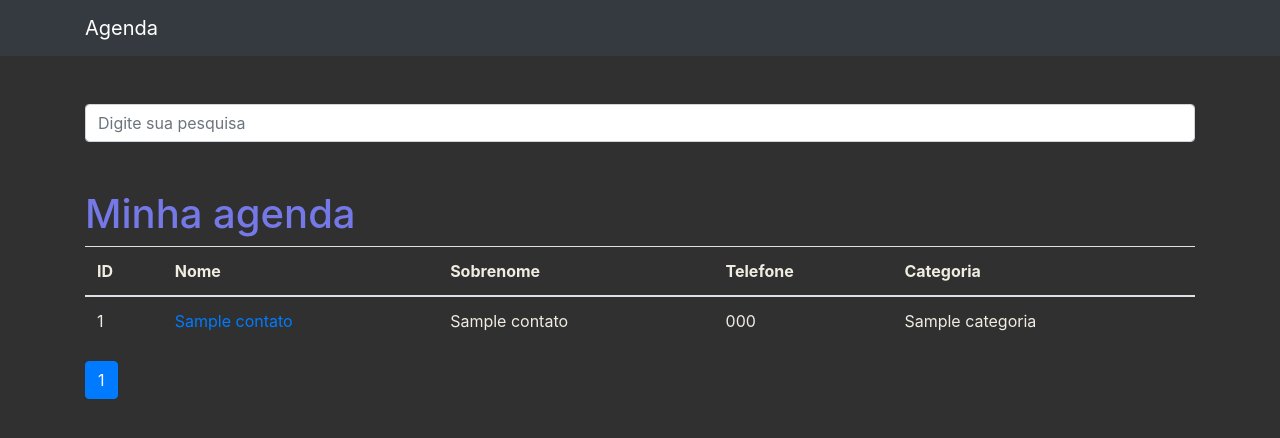
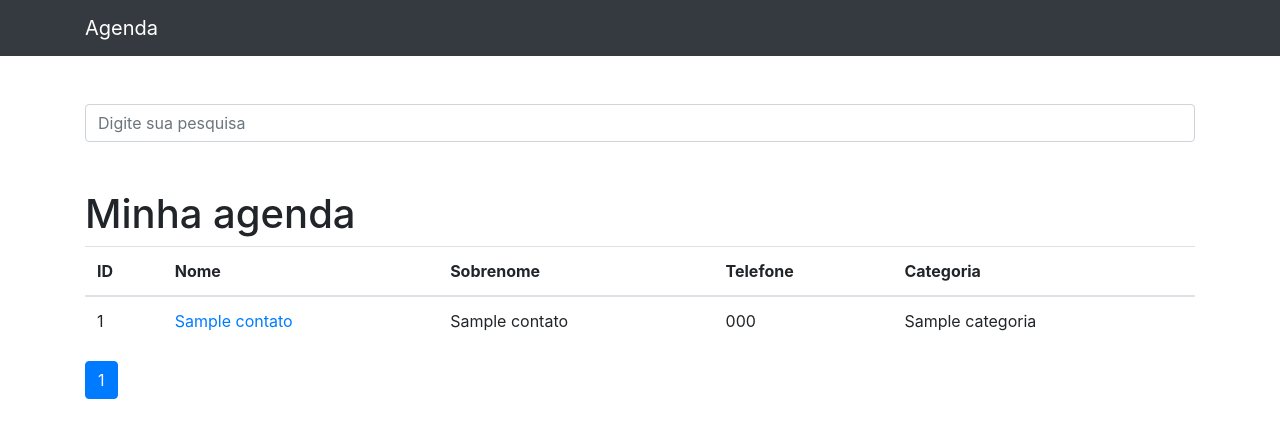
Before and after one commit to RafaelHGOliveira/agenda-old, a Django app: page / in a window 1280 px wide. Shown: the top 438 px of the page. Run offline with Django 4.2, Linux system fonts and the light colour scheme; tables that the repository leaves empty hold one stand-in row (values such as "Sample post"); some libraries are stand-ins or nearby versions.

Commit message:
removido tema escuro

```diff
--- a/templates/parciais/_head.html
+++ b/templates/parciais/_head.html
@@ -8,5 +8,3 @@
 
 <!-- Bootstrap core CSS -->
 <link href="{% static 'vendor/bootstrap/css/bootstrap.min.css' %}" rel="stylesheet">
-
-<link href="{% static 'css/base.css' %}" rel="stylesheet">
--- a/templates/static/css/base.css
+++ /dev/null
@@ -1,14 +0,0 @@
-body {
-    background: #303030;
-    color: #f0ece2;
-  }
-  th, td {
-    color: #f0ece2;
-  }
-  h1 {
-    color: #7579e7;
-  }
-
-  h3 {
-    color: #69779b;
-  }
```
